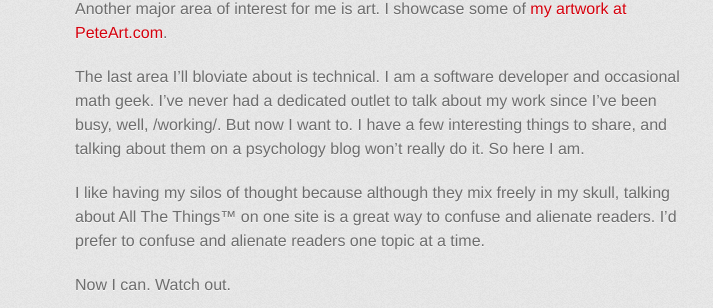
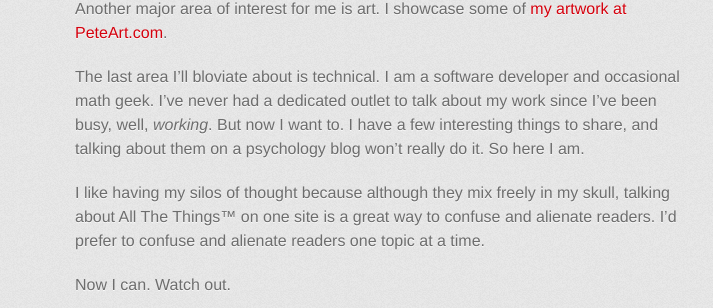
Before and after one commit to PeteMichaud/petemichaud.github.com, a Jekyll site: the page built from _posts/2013-01-06-test-post.md, in a window 1280 px wide. Shown: the part 618-926 px from the top of the page, without its empty margins (255-968 px from the left). Built offline with Jekyll 4.4.1, drawn with Linux system fonts in a browser that asks for light colours; some web fonts are replaced.

Commit message:
italics!

```diff
--- a/_posts/2013-01-06-test-post.md
+++ b/_posts/2013-01-06-test-post.md
@@ -20,7 +20,7 @@ blog at PeteMichaud.com](http://www.petermichaud.com), and it's one of my longes
 Another major area of interest for me is art. I showcase some of [my artwork at PeteArt.com](http://www.peteart.com).
 
 The last area I'll bloviate about is technical. I am a software developer and occasional math geek. I've never
-had a dedicated outlet to talk about my work since I've been busy, well, /working/. But now I want to. I have a few
+had a dedicated outlet to talk about my work since I've been busy, well, *working*. But now I want to. I have a few
 interesting things to share, and talking about them on a psychology blog won't really do it. So here I am.
 
 I like having my silos of thought because although they mix freely in my skull, talking about All The Things&trade; on
```
